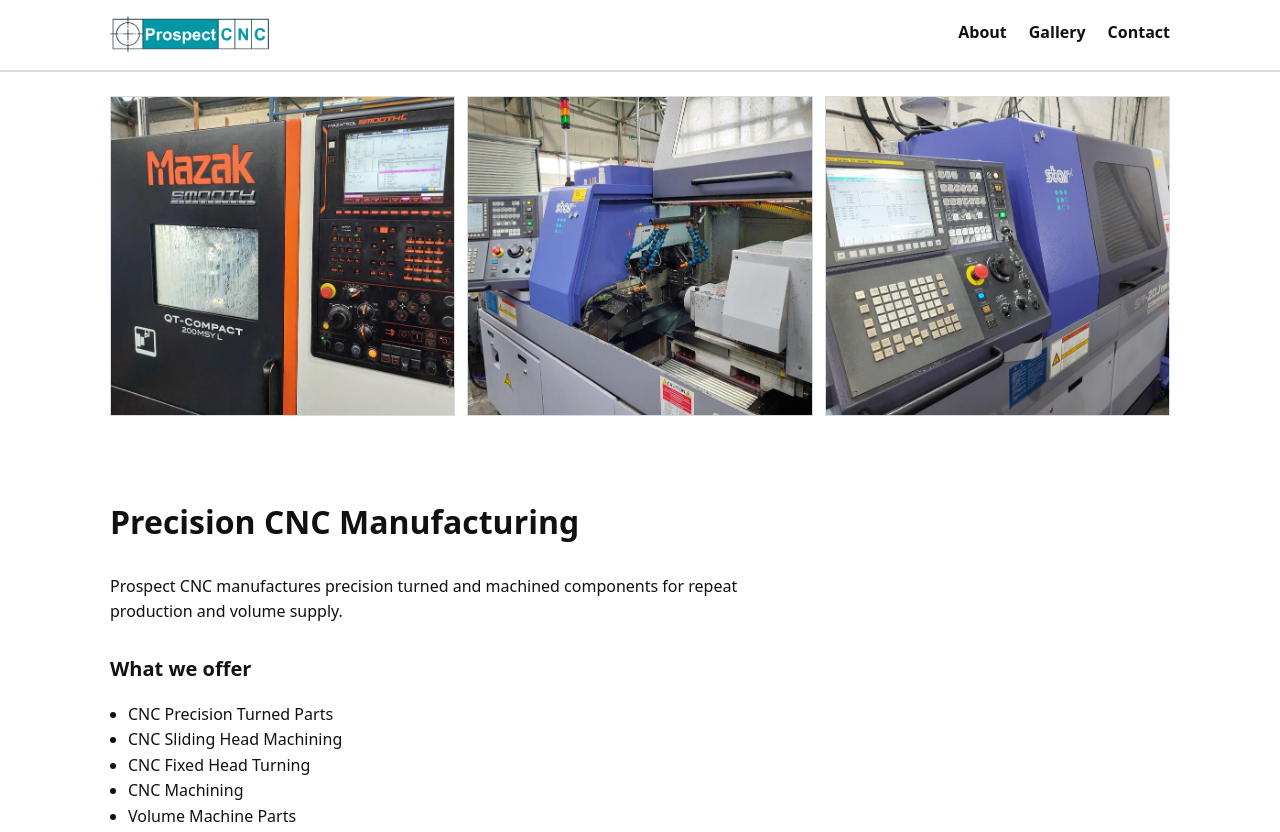
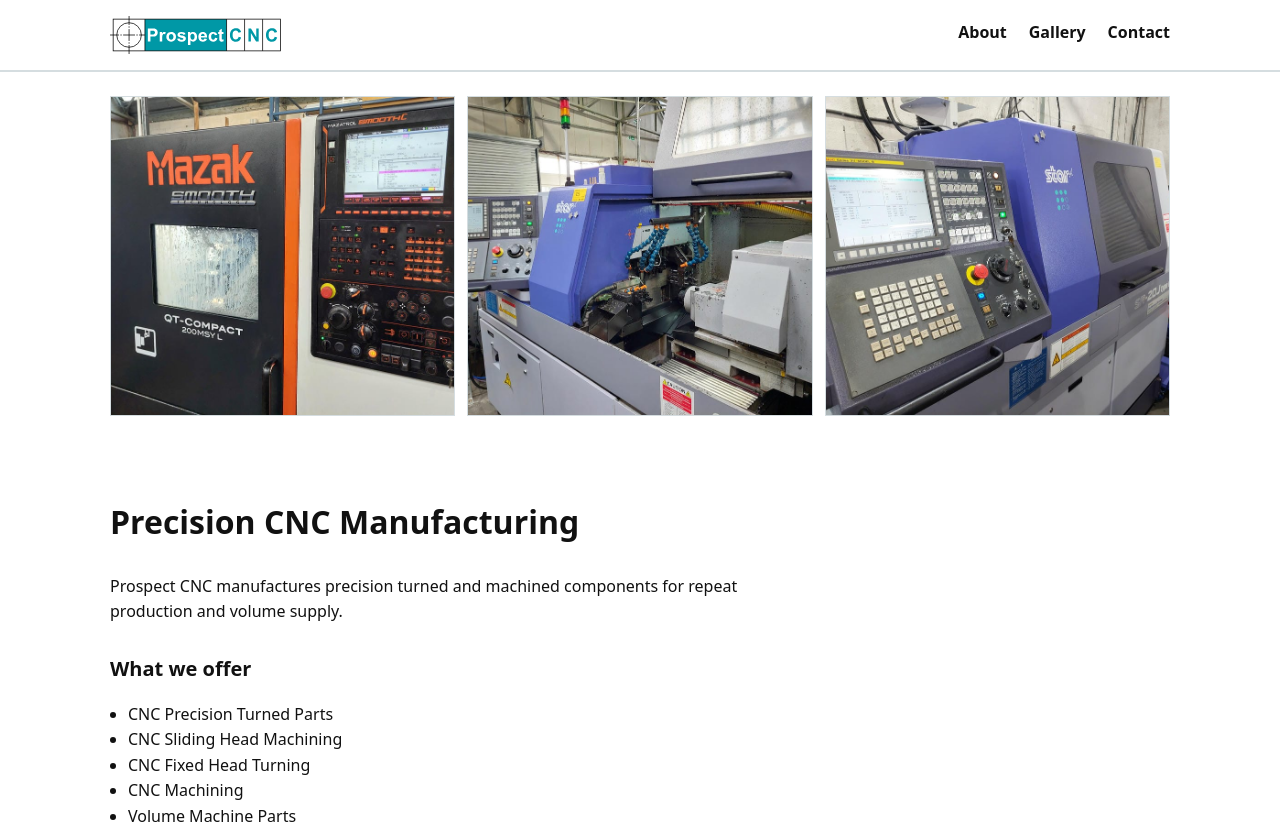
Before and after one commit to prospectcnc/prospectcnc.github.io, a plain HTML site: page index.html in a window 1280 px wide. Shown: the top 832 px of the page. Drawn offline with Linux system fonts and the light colour scheme.

Commit message:
Header uses the tidied vector logo; icon redrawn from the logo's crosshair box
- Header logo is now assets/img/logo.svg (8 KB) instead of logo.jpg (51 KB):
  black lines of one weight, centred lettering, tight crop
- .logo gets width: auto so the width/height attributes only set the shape
- Site icon redrawn as the logo's crosshair box (square frame, circle,
  dash-dot centre lines) in black; favicon.ico and Apple touch icon rebuilt
- logo.jpg removed from the site

```diff
--- a/assets/css/styles.css
+++ b/assets/css/styles.css
@@ -65,6 +65,7 @@ section[id] {
 
 .logo {
   height: 38px;
+  width: auto; /* follow the height; the width/height attributes only set the shape */
   max-width: 220px;
   object-fit: contain;
 }
--- a/index.html
+++ b/index.html
@@ -18,7 +18,7 @@
     <header class="header">
         <div class="container nav">
             <div class="nav-left">
-                <img src="assets/img/logo.jpg" alt="Prospect CNC logo" class="logo" />
+                <img src="assets/img/logo.svg" alt="Prospect CNC logo" class="logo" width="1613" height="359" />
             </div>
 
             <nav class="nav-links">
```
Also changed, not shown: assets/icons/apple-touch-icon.png, assets/icons/icon.svg, assets/img/logo.jpg (deleted), assets/img/logo.svg (added), favicon.ico, 1 other file.
